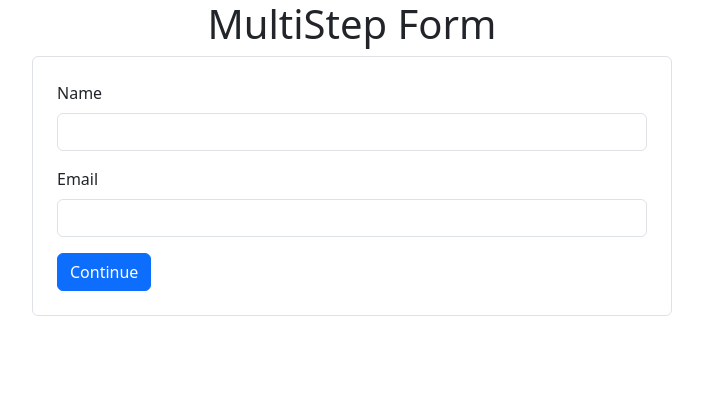
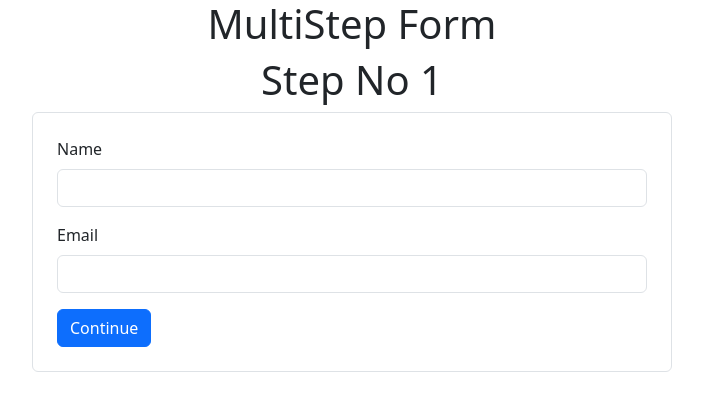
Before and after one commit to Owais2736/StepForm-React-js-, a React (Create React App) app: page / in a window 1280 px wide. Shown: the top 410 px of the page, without its empty margins (288-991 px from the left). Built offline with nearby package versions, Linux system fonts and the light colour scheme.

Commit message:
add heading

```diff
--- a/src/components/forms/StepOne.jsx
+++ b/src/components/forms/StepOne.jsx
@@ -7,12 +7,16 @@ const StepOne = ({ nextStep, handleFormInput, values }) => {
   };
 
   return (
+<>
+
+    <h1 className="text-center">Step No 1</h1>
     <form onSubmit={handleSubmit} className="w-50 mx-auto border rounded-2 p-4">
       <div className="mb-3">
         <label htmlFor="name" className="form-label">
           Name
         </label>
         <input
+          required
           type="text"
           className="form-control"
           id="name"
@@ -26,6 +30,7 @@ const StepOne = ({ nextStep, handleFormInput, values }) => {
           Email
         </label>
         <input
+          required
           type="email"
           className="form-control"
           id="email"
@@ -38,6 +43,8 @@ const StepOne = ({ nextStep, handleFormInput, values }) => {
         Continue
       </button>
     </form>
+
+</>
   );
 };
 
--- a/src/components/forms/StepTwo.jsx
+++ b/src/components/forms/StepTwo.jsx
@@ -1,4 +1,4 @@
-import React , {useEffect} from "react";
+import React, { useEffect } from "react";
 
 const StepTwo = ({ prevStep, nextStep, handleFormInput, values }) => {
   const handleSubmit = (e) => {
@@ -9,17 +9,22 @@ const StepTwo = ({ prevStep, nextStep, handleFormInput, values }) => {
     nextStep();
   };
 
-    useEffect(() => {
-      document.title = "StepForm || Step 2";
-    }, []);
+  useEffect(() => {
+    document.title = "StepForm || Step 2";
+  }, []);
 
   return (
+<>
+
+    <h1 className="text-center">Step No 2</h1>
+
     <form onSubmit={handleSubmit} className="w-50 mx-auto border rounded-2 p-4">
       <div className="mb-3">
         <label htmlFor="password" className="form-label">
           Password
         </label>
         <input
+          required
           type="password"
           className="form-control"
           id="password"
@@ -33,6 +38,7 @@ const StepTwo = ({ prevStep, nextStep, handleFormInput, values }) => {
           Phone No
         </label>
         <input
+          required
           type="text"
           className="form-control"
           id="phone"
@@ -50,6 +56,8 @@ const StepTwo = ({ prevStep, nextStep, handleFormInput, values }) => {
         </button>
       </div>
     </form>
+</>
+
   );
 };
 
```
